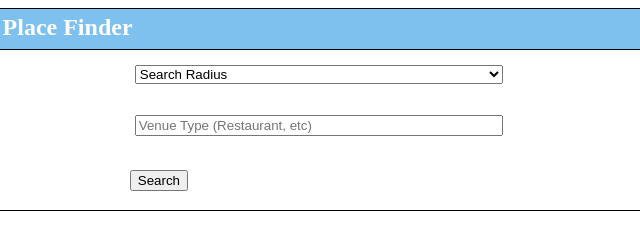
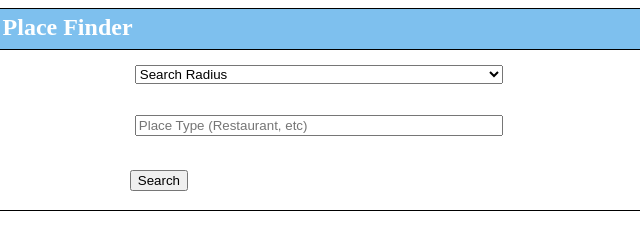
Before and after one commit to davefeucht/venue-finder, a plain HTML site: page index.html in a window 1280 px wide. Shown: the top 240 px of the page, 137-777 px from the left. Drawn offline with nearby package versions, Linux system fonts and the light colour scheme.

Commit message:
Updated venue type placeholder text to match page header/title

```diff
--- a/index.html
+++ b/index.html
@@ -27,7 +27,7 @@
       </div>
       <div class="type-box">
       <span class="type-box-input">
-        <input type="text" id="venue-type" placeholder="Venue Type (Restaurant, etc)" />
+        <input type="text" id="venue-type" placeholder="Place Type (Restaurant, etc)" />
       </span>
       </div>
       <div class="search-button">
```
